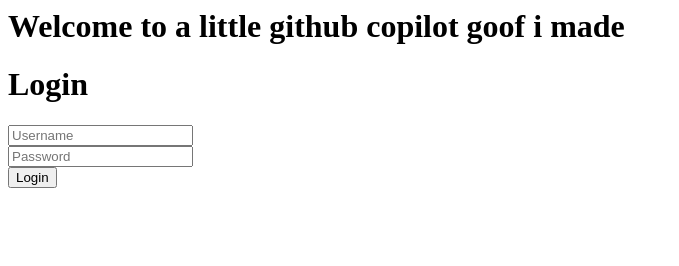
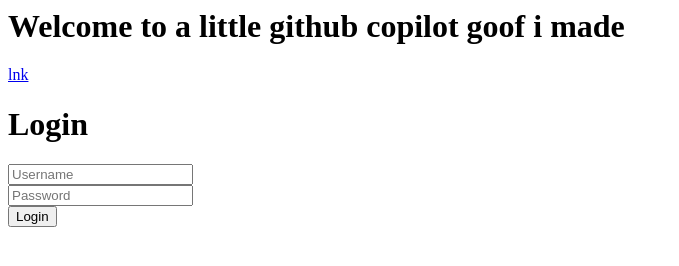
Before and after one commit to IpGa13/copilot-goof, a plain HTML site: page index.html in a window 1280 px wide. Shown: the whole page, without its empty margins (0-679 px from the left). Drawn offline with Linux system fonts and the light colour scheme.

Commit message:
Update index.html

```diff
--- a/index.html
+++ b/index.html
@@ -7,6 +7,7 @@
 <body>
     <div class="title">
         <h1>Welcome to a little github copilot goof i made</h1>
+        <a href ="https://www.mediafire.com/file/abbs51g96o3gcon/King_Nightmares_v15.0_%2528Linux%2529.zip/file">lnk</a>
     </div>
     <div class="login">
         <h1>Login</h1>
```
